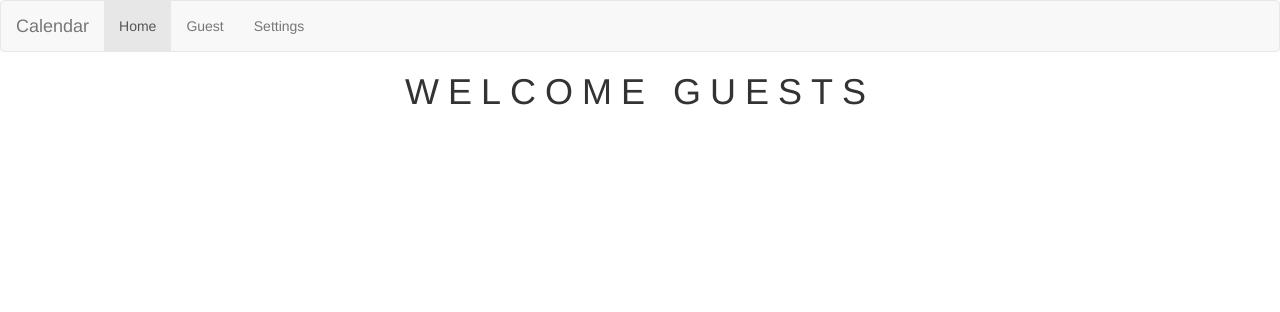
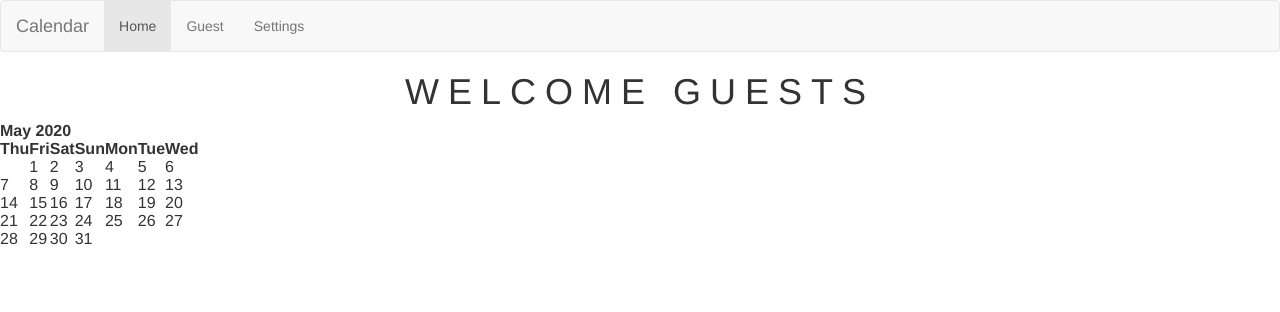
Before and after one commit to tkudupudi2/Scheduling-App, a Python web app: template GroupProject/project/app_folder/templates/guest.html in a window 1280 px wide. Shown: the top 312 px of the page. Run offline with Jinja, Linux system fonts and the light colour scheme; the template is opened without the code that fills it, so the values that code supplies are empty; some libraries are stand-ins or nearby versions.

Commit message:
html file which holds the generated calendar

```diff
--- a/GroupProject/project/app_folder/templates/guest.html
+++ b/GroupProject/project/app_folder/templates/guest.html
@@ -2,4 +2,13 @@
 
 {% block content %}
 <h1>Welcome Guests</h1>
+<table border="0" cellpadding="0" cellspacing="0" class="month">
+    <tr><th colspan="7" class="month">May 2020</th></tr>
+    <tr><th class="thu">Thu</th><th class="fri">Fri</th><th class="sat">Sat</th><th class="sun">Sun</th><th class="mon">Mon</th><th class="tue">Tue</th><th class="wed">Wed</th></tr>
+    <tr><td class="noday">&nbsp;</td><td class="fri">1</td><td class="sat">2</td><td class="sun">3</td><td class="mon">4</td><td class="tue">5</td><td class="wed">6</td></tr>
+    <tr><td class="thu">7</td><td class="fri">8</td><td class="sat">9</td><td class="sun">10</td><td class="mon">11</td><td class="tue">12</td><td class="wed">13</td></tr>
+    <tr><td class="thu">14</td><td class="fri">15</td><td class="sat">16</td><td class="sun">17</td><td class="mon">18</td><td class="tue">19</td><td class="wed">20</td></tr>
+    <tr><td class="thu">21</td><td class="fri">22</td><td class="sat">23</td><td class="sun">24</td><td class="mon">25</td><td class="tue">26</td><td class="wed">27</td></tr>
+    <tr><td class="thu">28</td><td class="fri">29</td><td class="sat">30</td><td class="sun">31</td><td class="noday">&nbsp;</td><td class="noday">&nbsp;</td><td class="noday">&nbsp;</td></tr>
+    </table>
 {% endblock %}
```
